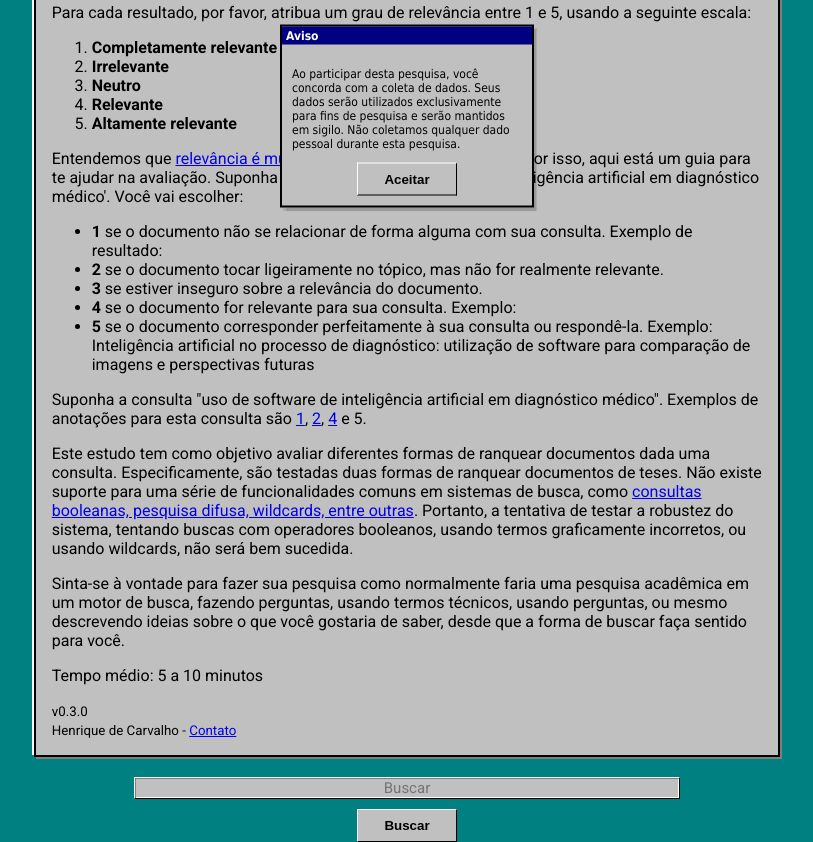
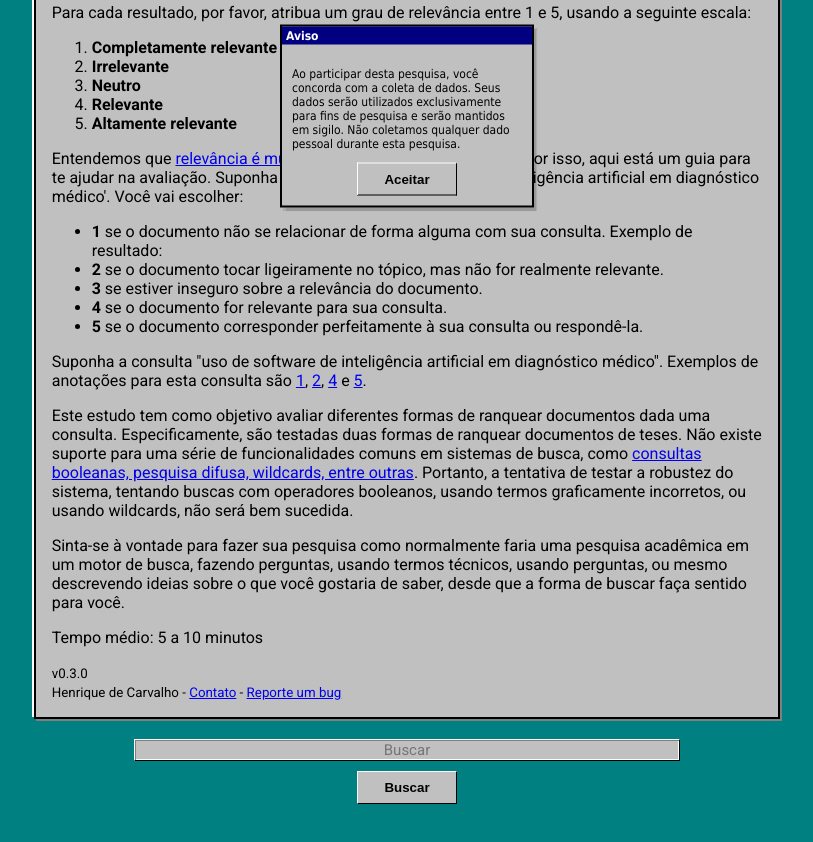
Before and after one commit to decarv/labrador, a plain HTML site: page labrador/app/static/index.html in a window 1280 px wide. Shown: the part 284-1126 px from the top of the page, without its empty margins (233-1046 px from the left). After the commit the page ends 1088 px from the top, so only its background shows below. Drawn offline with Linux system fonts and the light colour scheme.

Commit message:
Improve UX

```diff
--- a/labrador/app/static/index.html
+++ b/labrador/app/static/index.html
@@ -80,9 +80,8 @@
         </li>
         <li><b>2</b> se o documento tocar ligeiramente no tópico, mas não for realmente relevante.</li>
         <li><b>3</b> se estiver inseguro sobre a relevância do documento.</li>
-        <li><b>4</b> se o documento for relevante para sua consulta. Exemplo: </li>
-        <li><b>5</b> se o documento corresponder perfeitamente à sua consulta ou respondê-la. Exemplo: Inteligência
-            artificial no processo de diagnóstico: utilização de software para comparação de imagens e perspectivas futuras</li>
+        <li><b>4</b> se o documento for relevante para sua consulta.</li>
+        <li><b>5</b> se o documento corresponder perfeitamente à sua consulta ou respondê-la. </li>
     </ul>
     <p>
        Suponha a consulta "uso de software de inteligência artificial em diagnóstico médico". Exemplos de anotações
@@ -90,7 +89,7 @@
         <a href="https://www.teses.usp.br/teses/disponiveis/12/12139/tde-18022013-172650/pt-br.php">1</a>,
         <a href="https://www.teses.usp.br/teses/disponiveis/3/3140/tde-28102009-172855/pt-br.php">2</a>,
         <a href="https://www.teses.usp.br/teses/disponiveis/55/55134/tde-16022009-144432/pt-br.php">4</a> e
-        <a href="https://www.teses.usp.br/teses/disponiveis/3/3141/tde-12122011-142330/pt-br.php"></a>5.
+        <a href="https://www.teses.usp.br/teses/disponiveis/3/3141/tde-12122011-142330/pt-br.php">5</a>.
     </p>
     <p>
         Este estudo tem como objetivo avaliar diferentes formas de ranquear documentos dada uma consulta.
@@ -108,7 +107,7 @@
     </p>
     <p>Tempo médio: 5 a 10 minutos </p>
     <small>v0.3.0</small><br>
-    <small>Henrique de Carvalho - <a href="mailto:henriquecarvalho@usp.br>">Contato</a></small>
+    <small>Henrique de Carvalho - <a href="mailto:henriquecarvalho@usp.br>">Contato</a> - <a href="https://github.com/decarv/labrador/issues/new">Reporte um bug</a></small>
 </div>
 
 <div id="search-container">
```
